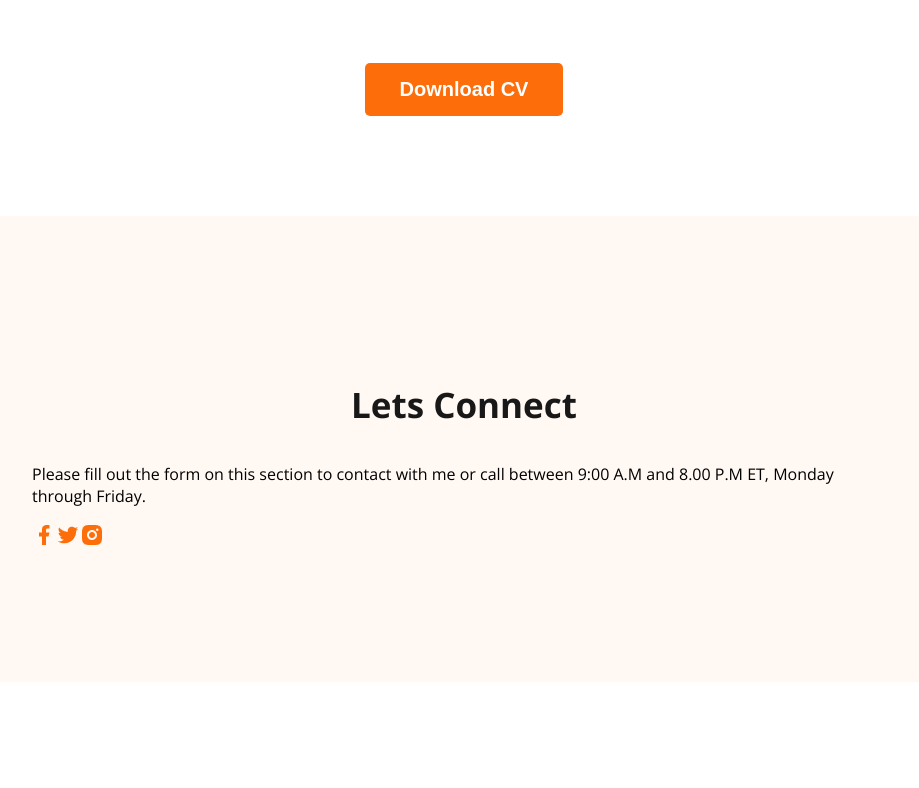
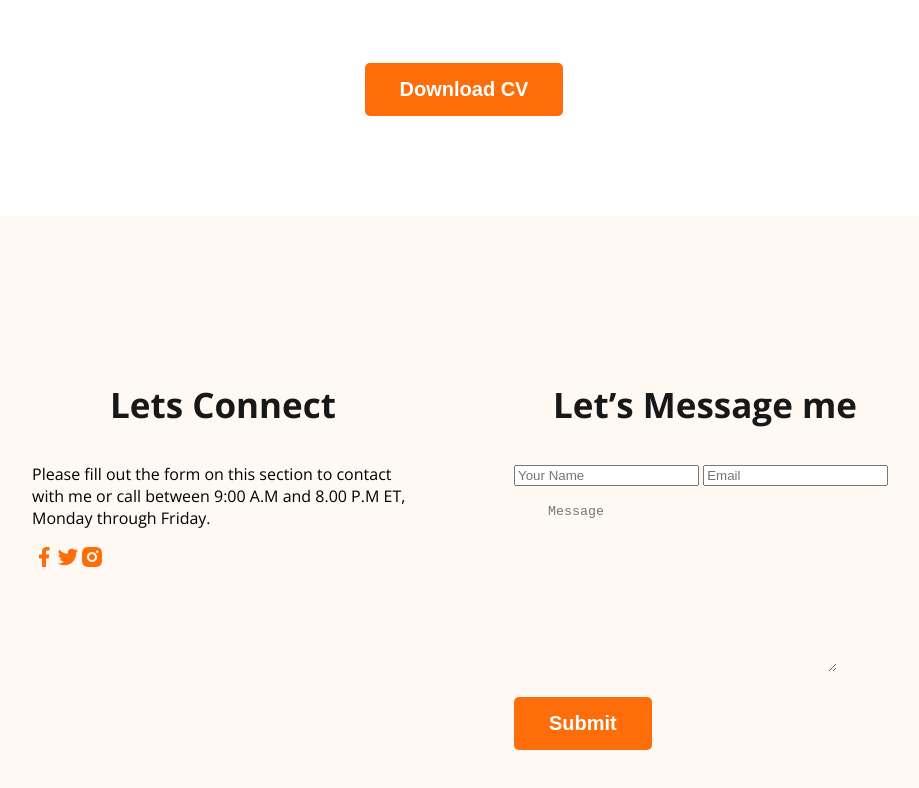
Before and after one commit to shaadistiak/webdeveloper-portfolio, a plain HTML site: page index.html in a window 1280 px wide. Shown: the part 3012-3800 px from the top of the page, without its empty margins (176-1095 px from the left). Before the commit the page ends 3702 px from the top, so only its background shows below. Drawn offline with nearby package versions, Linux system fonts and the light colour scheme.

Commit message:
finished footer section

```diff
--- a/index.html
+++ b/index.html
@@ -171,7 +171,14 @@
     </div>
 </div>
 <div class="footer-column">
-    <h3 class="about-me"></h3>
+    <h3 class="about-me">Let’s Message me</h3>
+    <form action="">
+
+        <input type="text" placeholder="Your Name">
+        <input type="text" placeholder="Email">
+        <textarea name=""  placeholder="Message" cols="30" rows="10"></textarea>
+        <input class="btn-primary" type="Submit" value="Submit">
+    </form>
 </div>
     </footer>
 </body>
--- a/styles/portfolio.css
+++ b/styles/portfolio.css
@@ -204,5 +204,28 @@ display: flex;
 background: #FFF8F3;
 margin-top: 100px;
 padding: 130px 200px;
+gap: 100px;
+}
+
+.footer-column{
+
+width: 50%;
 
 }
+
+.contact input[type="text"],  .contact input[type="email"], textarea{
+
+    display: block;
+margin-bottom: 25px;
+padding: 18px 34px;
+color: #757575;
+border-radius: 5px;
+background: #FFF8F3;
+border: 0;
+
+}
+.contact{
+
+
+
+}
```
